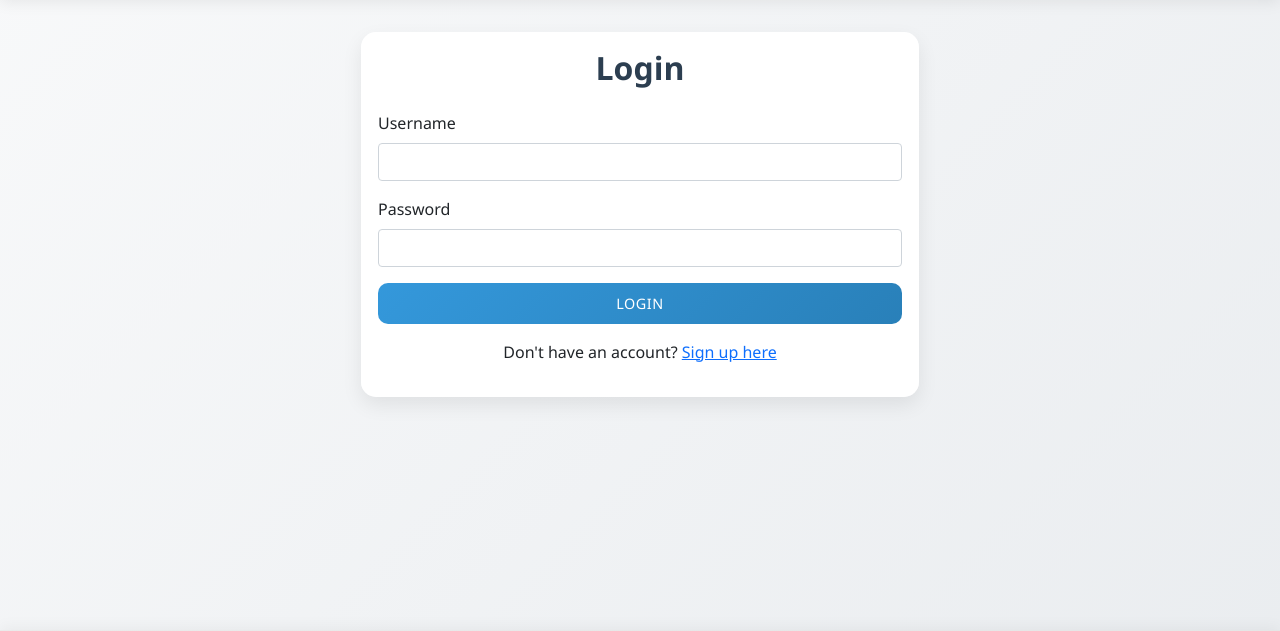
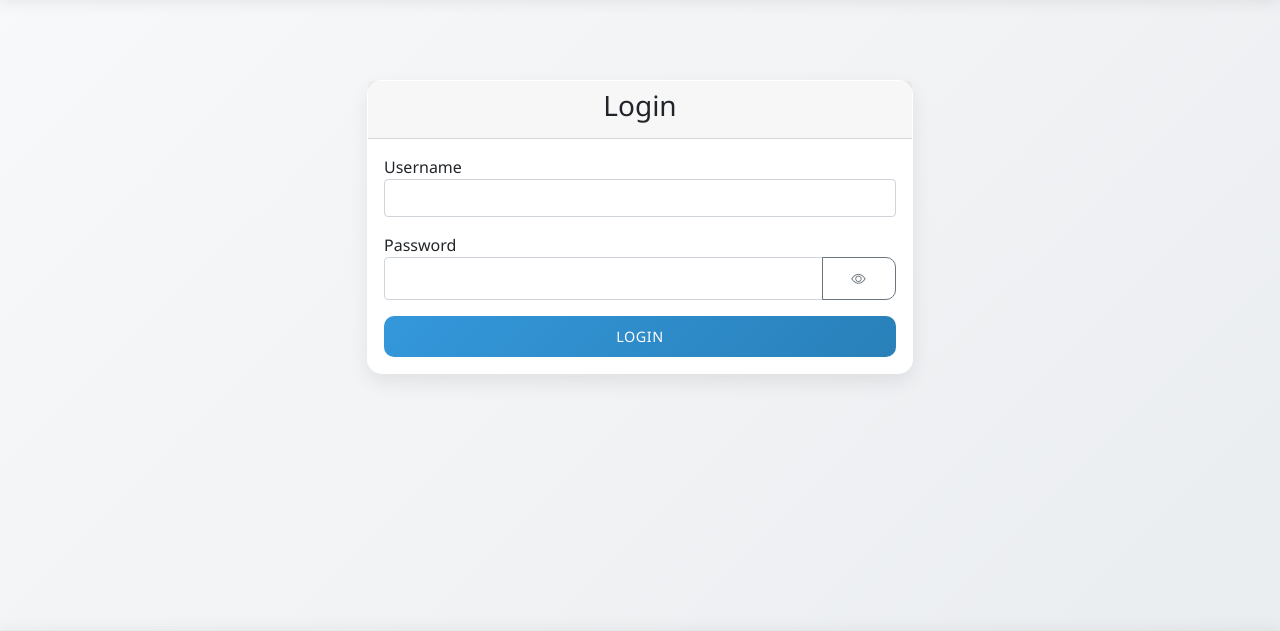
Before and after one commit to Brianoysters/aiweb, a Flask app: a page that uses templates/login.html in a window 1280 px wide. Shown: the part 76-707 px from the top of the page. Run offline with Flask 3, Linux system fonts and the light colour scheme; parts of the project's set-up code (start-up, migrations or seed data) failed here and were passed over; some libraries are stand-ins or nearby versions.

Commit message:
Remove module completion check for quiz and add password visibility toggle

```diff
--- a/app.py
+++ b/app.py
@@ -153,11 +153,15 @@ def index():
 def signup():
     if request.method == 'POST':
         username = request.form['username']
+        password = request.form['password']
         email = request.form['email']
-        password = request.form['password']
 
         if User.query.filter_by(username=username).first():
-            flash('Username already exists')
+            flash('Username already taken')
+            return redirect(url_for('signup'))
+
+        if User.query.filter_by(email=email).first():
+            flash('Email already registered')
             return redirect(url_for('signup'))
 
         user = User(
@@ -167,6 +171,8 @@ def signup():
         )
         db.session.add(user)
         db.session.commit()
+
+        flash('Account created successfully! Please login.')
         return redirect(url_for('login'))
     return render_template('signup.html')
 
@@ -262,45 +268,31 @@ def complete_module(module_id):
 @app.route('/quiz')
 @login_required
 def quiz():
-    # Check if all previous modules are completed
-    modules_count = Module.query.count()
-    completed_count = Progress.query.filter_by(
-        user_id=current_user.id,
-        completed=True
-    ).count()
-
-    if completed_count < modules_count - 1:  # Excluding quiz module
-        flash('Please complete all modules before taking the quiz')
+    if not current_user.is_paid:
+        flash('Please complete your payment to access the quiz.', 'warning')
         return redirect(url_for('dashboard'))
 
-    # Get latest quiz attempt
-    latest_attempt = QuizResult.query.filter_by(
-        user_id=current_user.id
-    ).order_by(QuizResult.completion_date.desc()).first()
+    # Get user's last quiz attempt
+    last_attempt = QuizResult.query.filter_by(user_id=current_user.id).order_by(QuizResult.attempt_number.desc()).first()
 
-    # Check attempt limits
-    if latest_attempt:
-        if latest_attempt.passed:
-            flash('You have already passed the quiz!')
-            return redirect(url_for('certificate'))
+    if last_attempt:
+        # Check if user has attempts remaining for today
+        if last_attempt.attempt_number >= 2:
+            # Check if 24 hours have passed since the first attempt of the day
+            first_attempt_today = QuizResult.query.filter(
+                QuizResult.user_id == current_user.id,
+                QuizResult.completion_date >= datetime.utcnow().date()
+            ).order_by(QuizResult.attempt_number).first()
 
-        current_time = datetime.utcnow()
-        if latest_attempt.next_attempt_available and current_time < latest_attempt.next_attempt_available:
-            wait_time = latest_attempt.next_attempt_available - current_time
-            hours = int(wait_time.total_seconds() / 3600)
-            minutes = int((wait_time.total_seconds() % 3600) / 60)
-            flash(f'Please wait {hours} hours and {minutes} minutes before your next attempt')
-            return redirect(url_for('dashboard'))
+            if first_attempt_today:
+                time_since_first_attempt = datetime.utcnow() - first_attempt_today.completion_date
+                if time_since_first_attempt.total_seconds() < 86400:  # 24 hours in seconds
+                    next_attempt_time = first_attempt_today.completion_date + timedelta(days=1)
+                    return render_template('quiz.html', next_attempt_available=next_attempt_time)
 
-        attempts_today = QuizResult.query.filter(
-            QuizResult.user_id == current_user.id,
-            QuizResult.completion_date >= current_time.replace(hour=0, minute=0, second=0, microsecond=0)
-        ).count()
-
-        if attempts_today >= 2:
-            next_attempt = current_time.replace(hour=0, minute=0, second=0, microsecond=0) + timedelta(days=1)
-            flash(f'You have reached the maximum attempts for today. Try again tomorrow.')
-            return redirect(url_for('dashboard'))
+        # Check if cooldown period has passed
+        if last_attempt.next_attempt_available and datetime.utcnow() < last_attempt.next_attempt_available:
+            return render_template('quiz.html', next_attempt_available=last_attempt.next_attempt_available)
 
     return render_template('quiz.html')
 
--- a/templates/login.html
+++ b/templates/login.html
@@ -1,29 +1,50 @@
 {% extends "base.html" %}
 
 {% block content %}
+<div class="container mt-5">
     <div class="row justify-content-center">
         <div class="col-md-6">
             <div class="card">
+                <div class="card-header">
+                    <h3 class="text-center">Login</h3>
+                </div>
                 <div class="card-body">
-                <h2 class="card-title text-center mb-4">Login</h2>
                     <form method="POST">
-                    <div class="mb-3">
-                        <label for="username" class="form-label">Username</label>
+                        <div class="form-group mb-3">
+                            <label for="username">Username</label>
                             <input type="text" class="form-control" id="username" name="username" required>
                         </div>
-                    <div class="mb-3">
-                        <label for="password" class="form-label">Password</label>
+                        <div class="form-group mb-3">
+                            <label for="password">Password</label>
+                            <div class="input-group">
                                 <input type="password" class="form-control" id="password" name="password" required>
+                                <button class="btn btn-outline-secondary" type="button" id="togglePassword">
+                                    <i class="bi bi-eye"></i>
+                                </button>
                             </div>
-                    <div class="d-grid">
-                        <button type="submit" class="btn btn-primary">Login</button>
                         </div>
+                        <button type="submit" class="btn btn-primary w-100">Login</button>
                     </form>
-                <div class="text-center mt-3">
-                    <p>Don't have an account? <a href="{{ url_for('signup') }}">Sign up here</a></p>
                 </div>
             </div>
         </div>
     </div>
 </div>
+
+<script>
+document.getElementById('togglePassword').addEventListener('click', function() {
+    const passwordInput = document.getElementById('password');
+    const icon = this.querySelector('i');
+
+    if (passwordInput.type === 'password') {
+        passwordInput.type = 'text';
+        icon.classList.remove('bi-eye');
+        icon.classList.add('bi-eye-slash');
+    } else {
+        passwordInput.type = 'password';
+        icon.classList.remove('bi-eye-slash');
+        icon.classList.add('bi-eye');
+    }
+});
+</script>
 {% endblock %}
```
Also changed, not shown: templates/signup.html (+33 -9 lines). Lines whose indentation alone changed are shown as unchanged.
